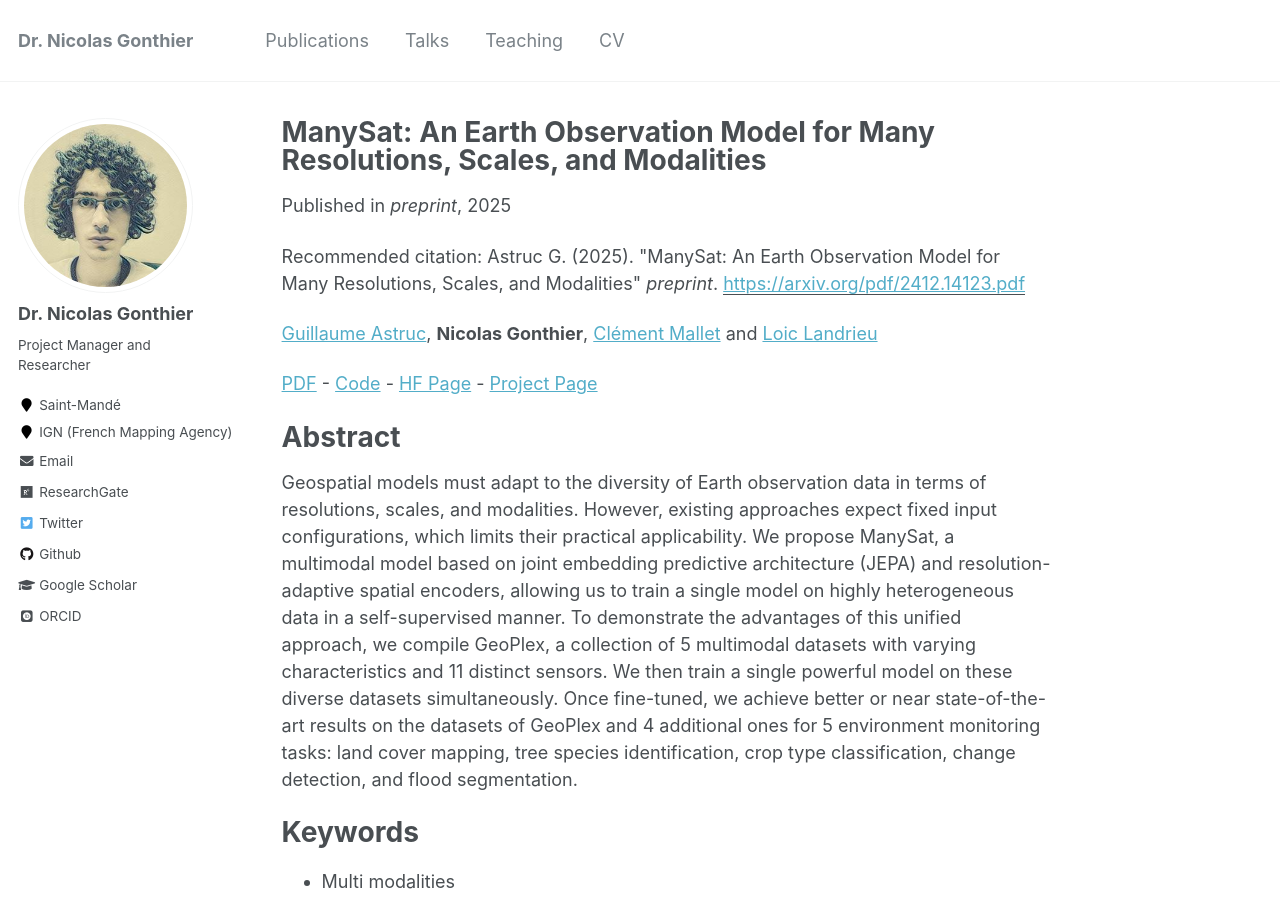
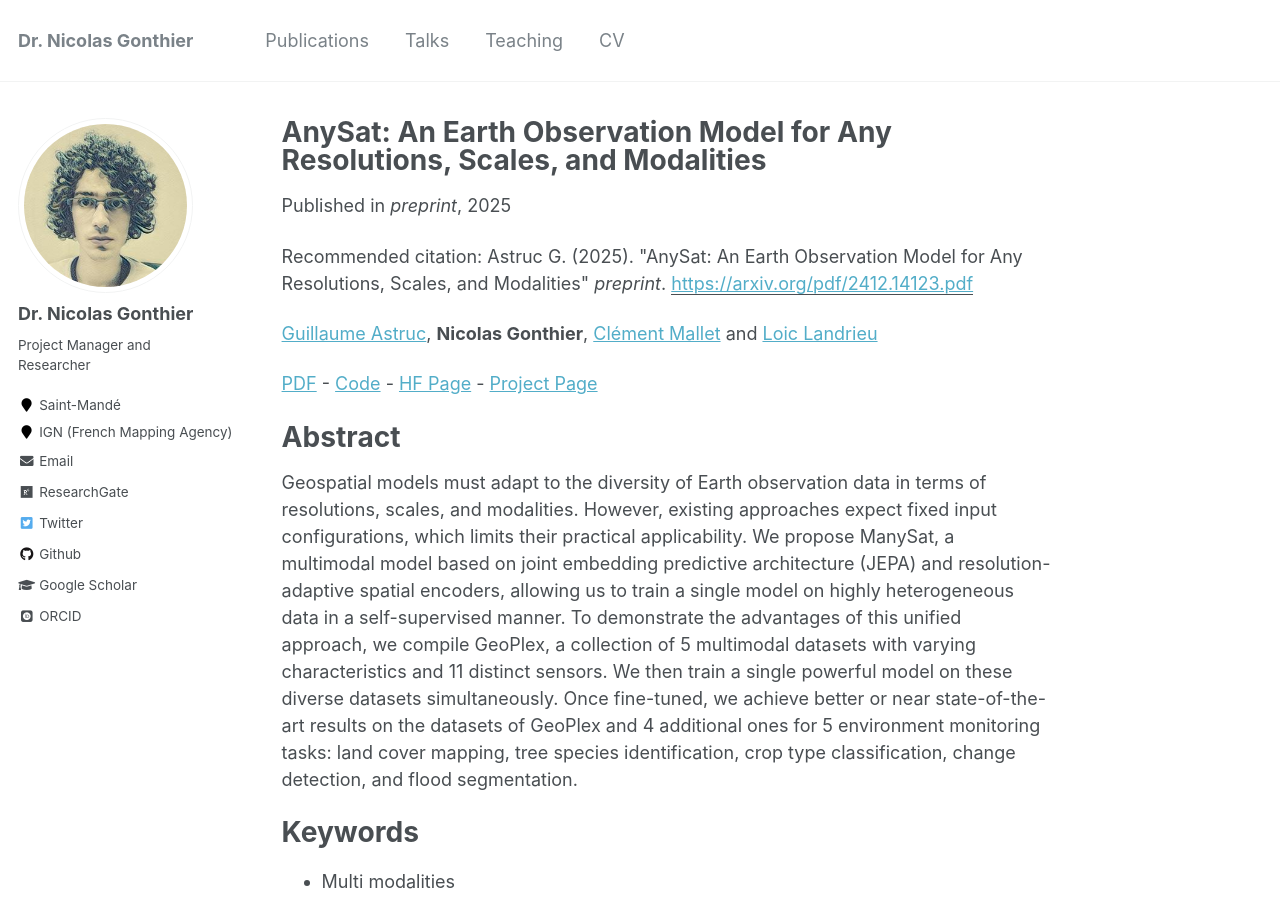
Before and after one commit to ngonthier/ngonthier.github.io, a Jekyll site: the page built from _publications/2025-01_AnySat.md, in a window 1280 px wide and 900 px high. Built offline with Jekyll 4.4.1, drawn with Linux system fonts in a browser that asks for light colours; some web fonts are replaced.

Commit message:
Update 2025-01_AnySat.md

```diff
--- a/_publications/2025-01_AnySat.md
+++ b/_publications/2025-01_AnySat.md
@@ -1,5 +1,5 @@
 ---
-title: "ManySat: An Earth Observation Model for Many Resolutions, Scales, and Modalities"
+title: "AnySat: An Earth Observation Model for Any Resolutions, Scales, and Modalities"
 collection: publications
 permalink: /publication/2025-01_AnySat
 excerpt: 'This paper is about ManySat: a JEPA-based multimodal Earth Observation model that train simultaneously on diverse datasets with different scales, resolutions (spatial, spectral, temporal), and modality combinations.'
@@ -7,7 +7,7 @@ date: 2025-01-02
 venue: 'preprint'
 github: https://github.com/gastruc/AnySat
 paperurl: https://arxiv.org/pdf/2412.14123.pdf
-citation: 'Astruc G. (2025). &quot;ManySat: An Earth Observation Model for Many Resolutions, Scales, and Modalities&quot; <i>preprint</i>.'
+citation: 'Astruc G. (2025). &quot;AnySat: An Earth Observation Model for Any Resolutions, Scales, and Modalities&quot; <i>preprint</i>.'
 teaser: AnySat_archi.png
 ---
 
```
